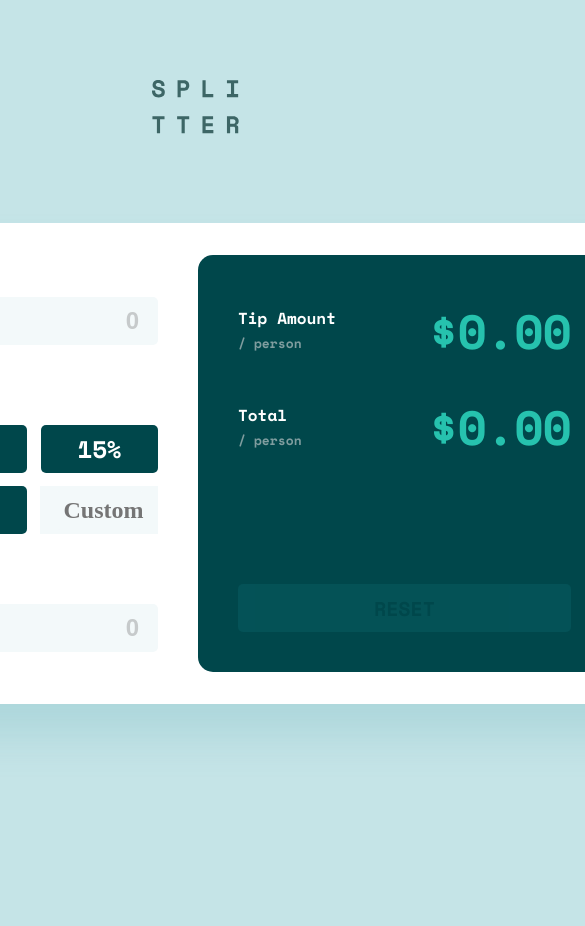
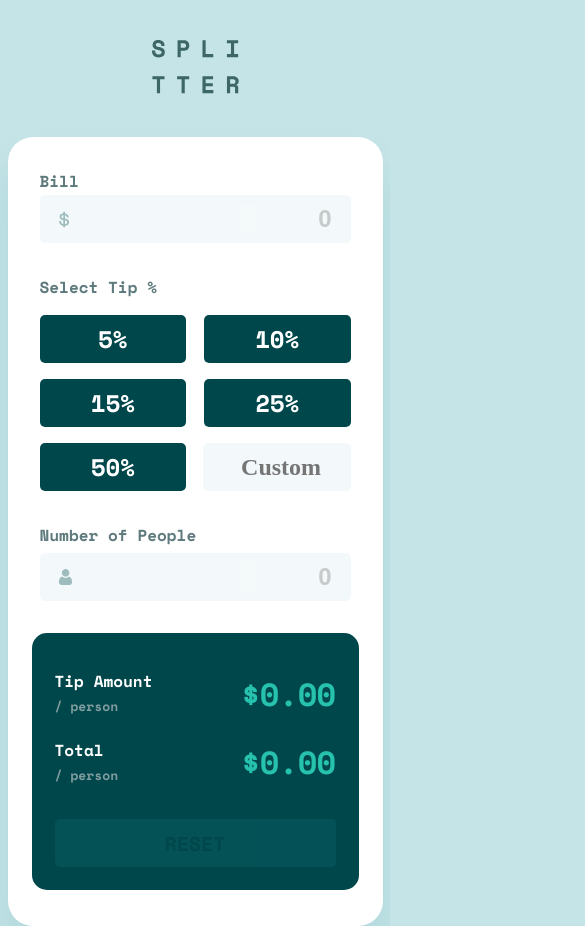
Before and after one commit to lashasaata/Tip-calculator, a plain HTML site: page index.html in a window 390 px wide. Shown: the top 926 px of the page, 585 px wide, since content can reach past the window. Before the commit the page ends 844 px from the top, so only its background shows below. Drawn offline with nearby package versions, Linux system fonts and the light colour scheme.

Commit message:
add responsive design  for tablet-mobile

```diff
--- a/style.css
+++ b/style.css
@@ -109,6 +109,7 @@ button:hover {
 .percentInput {
   width: 118px;
   height: 48px;
+  border-radius: 5px;
   background-color: #f3f9fa;
   display: flex;
   align-items: center;
@@ -248,3 +249,64 @@ input {
 input:hover {
   cursor: pointer;
 }
+
+@media (max-width: 768px) {
+  body {
+    gap: 41px;
+  }
+  .mainDiv {
+    flex-direction: column;
+    width: 375px;
+    height: 789px;
+    gap: 32px;
+  }
+  .leftSection {
+    width: 311px;
+    gap: 32px;
+  }
+  .bill {
+    width: 311px;
+  }
+  .tipsDiv {
+    width: 311px;
+    gap: 16px;
+  }
+  .percentInput {
+    width: 147.814px;
+  }
+  .tipBut {
+    width: 146.631px;
+  }
+  .peopleDiv {
+    width: 311px;
+  }
+  .peopleInput {
+    width: 311px;
+  }
+  .rightSection {
+    width: 327px;
+    height: 257px;
+    gap: 20px;
+    padding: 37px 0px 24px;
+  }
+  .totalDivs {
+    width: 281px;
+    height: 48px;
+    padding-bottom: 1px;
+  }
+  .resultPs {
+    text-align: right;
+    font-size: 3.2rem;
+    line-height: normal;
+    letter-spacing: -0.667px;
+  }
+  #reset {
+    margin-top: 13px;
+    width: 281px;
+  }
+}
+@media (max-width: 375px) {
+  .mainDiv {
+    border-radius: 25px 25px 0px 0px;
+  }
+}
```
